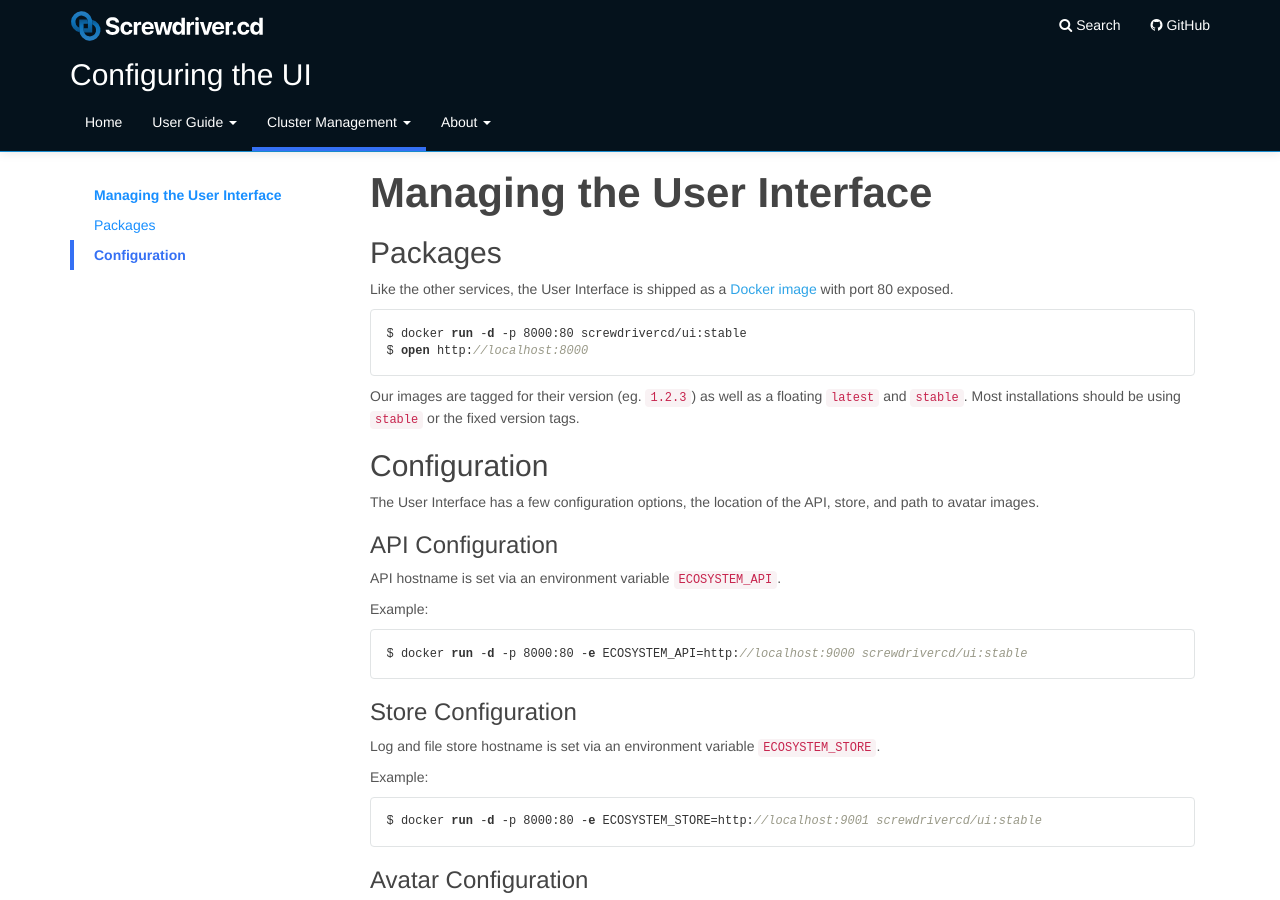
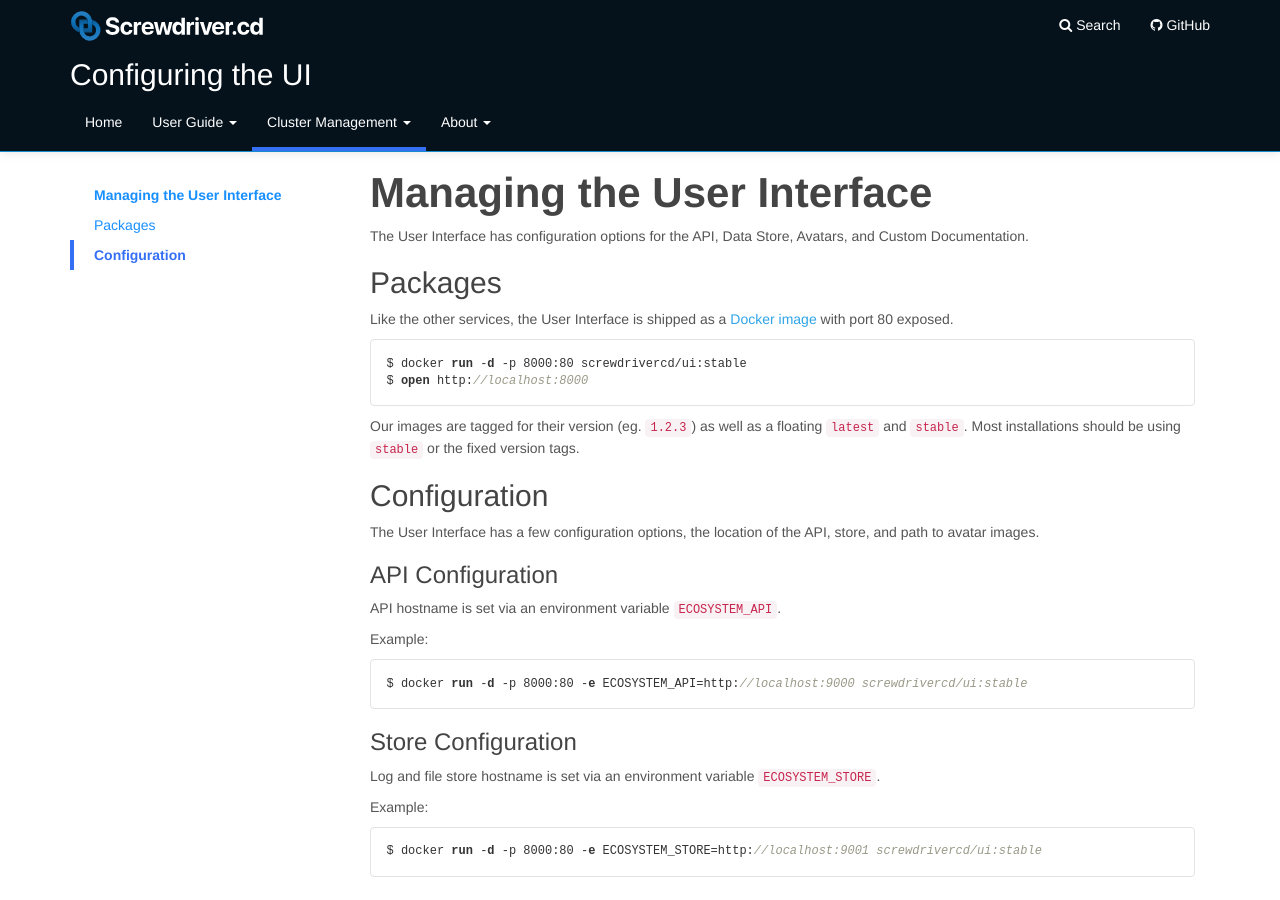
Before and after one commit to screwdriver-cd/guide, a Jekyll site: the page built from docs/cluster-management/configure-ui.md, in a window 1280 px wide and 900 px high. Built offline with Jekyll 4.4.1, drawn with Linux system fonts in a browser that asks for light colours.

Commit message:
fix: update doc with custom doc link

```diff
--- a/docs/cluster-management/configure-ui.md
+++ b/docs/cluster-management/configure-ui.md
@@ -13,6 +13,8 @@ toc:
       url: "#configuration"
 ---
 # Managing the User Interface
+
+The User Interface has configuration options for the API, Data Store, Avatars, and Custom Documentation.
 
 ## Packages
 
```
